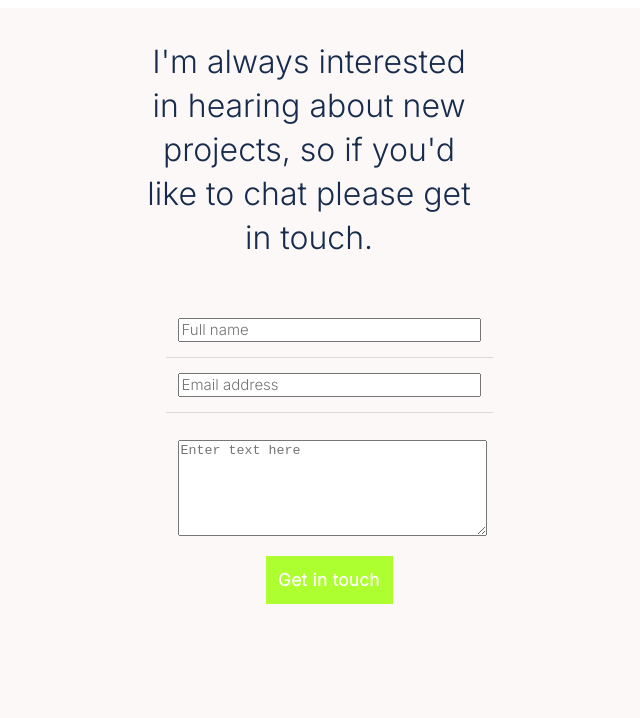
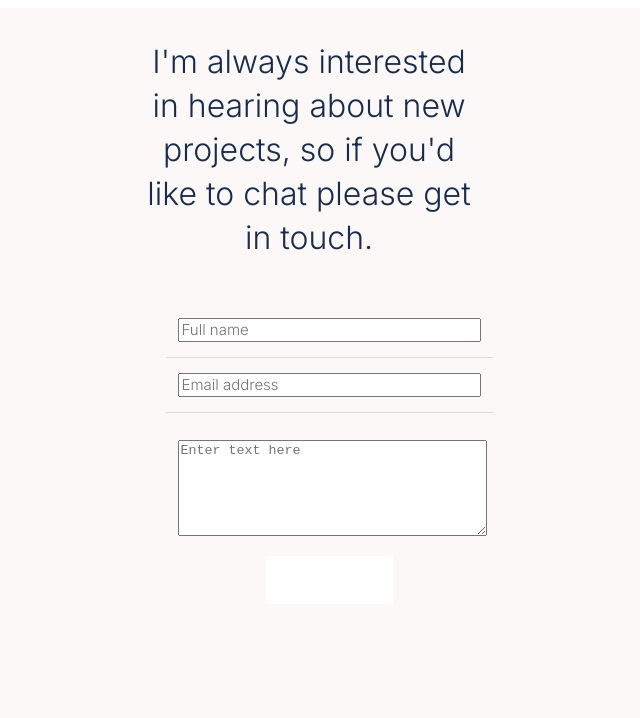
Before and after one commit to Gegardus/Contact-Form, a plain HTML site: page index.html in a window 1280 px wide. In both pictures the pointer is over the button "Get in touch". Shown: the top 718 px of the page, without its empty margins (331-971 px from the left). Drawn offline with Linux system fonts and the light colour scheme.

Commit message:
Update Styles

```diff
--- a/styles.css
+++ b/styles.css
@@ -149,7 +149,7 @@ ul#carte li {
 }
 
 .touch:hover {
-  background: greenyellow;
+  background: #fff;
 }
 
 .touch:active {
```
